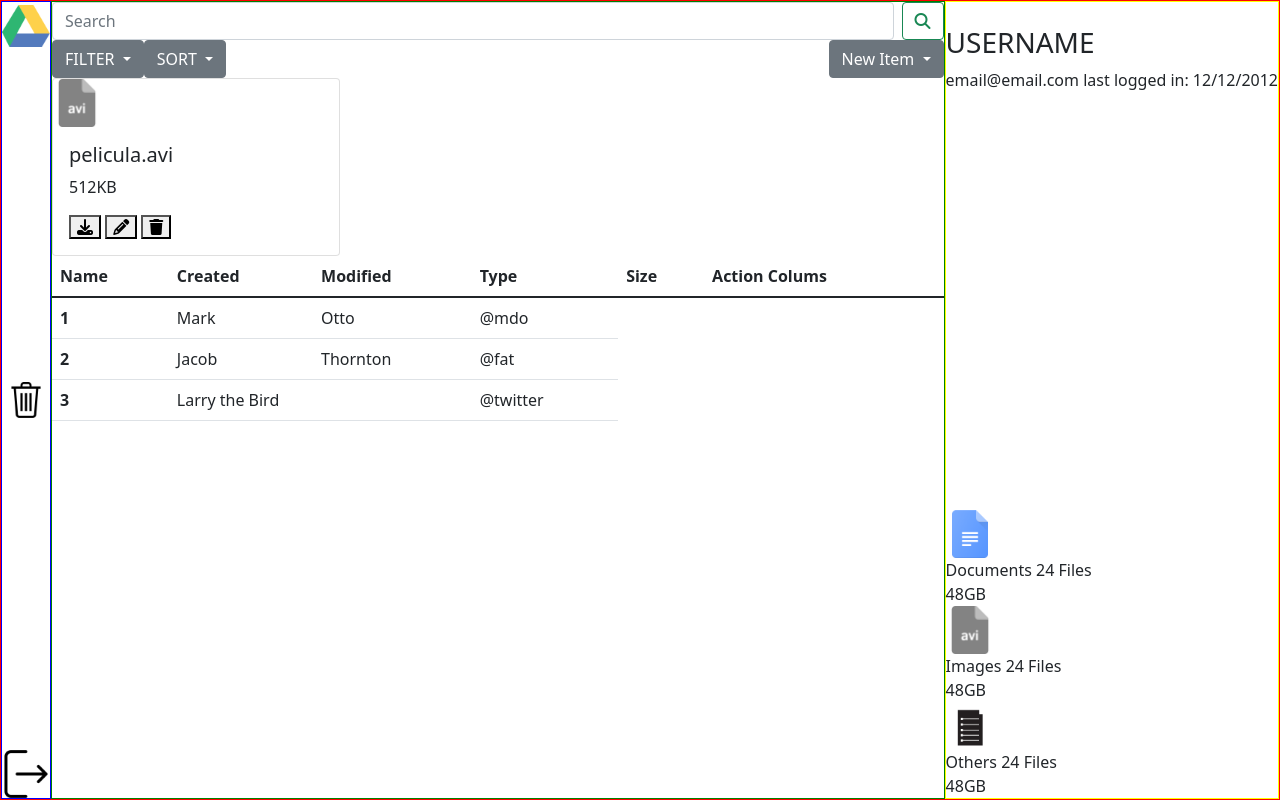
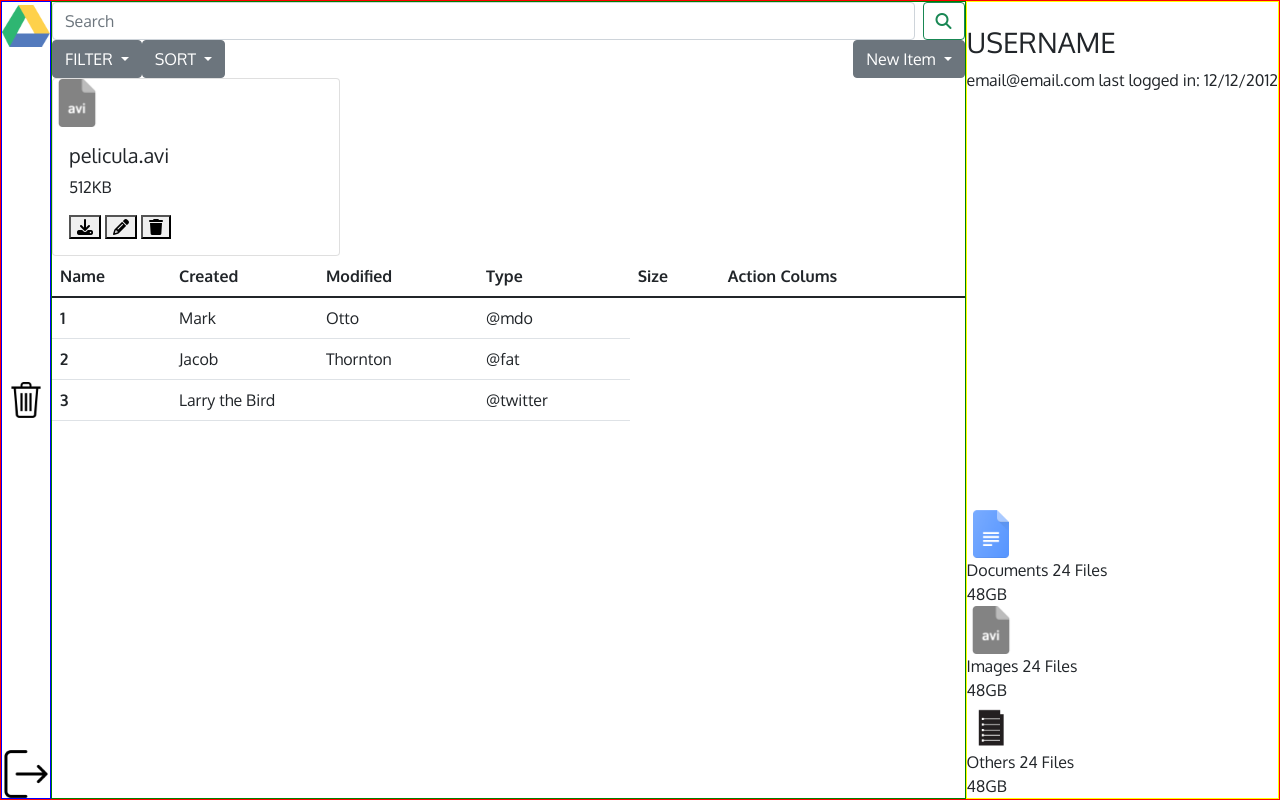
Before and after one commit to alicembranos/File-Explorer-System, a PHP site: page / in a window 1280 px wide. Run offline with PHP 8.4, Linux system fonts and the light colour scheme; some libraries are stand-ins or nearby versions.

Commit message:
added font

```diff
--- a/src/assets/css/main.css
+++ b/src/assets/css/main.css
@@ -1,4 +1,9 @@
 @import url(./normalize.css);
+@import url('https://fonts.googleapis.com/css2?family=Oxygen:wght@400;700&display=swap');
+
+*{
+    font-family: 'Oxygen', sans-serif;
+}
 
 :root{
     --primary_color: #92B4EC;
```
